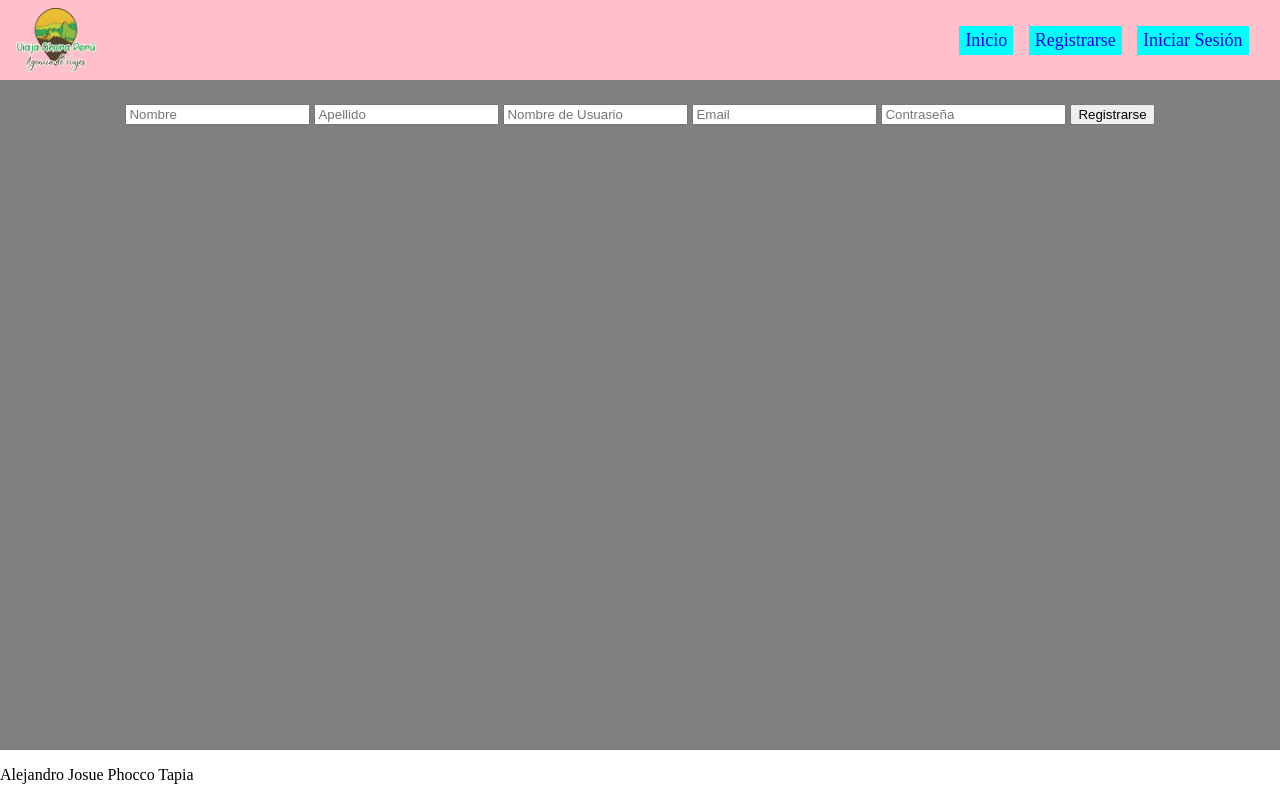
After one commit to AlejandroPhoccoTapia/Lab06-PW2-AlejandroPhocco, a Django app: page /register in a window 1280 px wide. The commit adds this page. Run offline with Django 4.2, Linux system fonts and the light colour scheme.

Commit message:
Se agrego las urls register, login y logout con su respectivo registro de usuario y logeo y comprobacion de usuario.

```diff
--- a/TravelloApp/TravelloPeru/templates/nav.html
+++ b/TravelloApp/TravelloPeru/templates/nav.html
@@ -15,8 +15,8 @@
     <img class="header__img" src="{% static 'img/logo.png' %}" alt="Icono de la pagina">
     <nav class="nav">
       <a class="nav__a" href="/">Inicio</a>
-      <a class="nav__a" href="">Registrarse</a>
-      <a class="nav__a" href="">Iniciar Sesión</a>
+      <a class="nav__a" href="register">Registrarse</a>
+      <a class="nav__a" href="login">Iniciar Sesión</a>
     </nav>
   </header>
 
--- /dev/null
+++ b/TravelloApp/TravelloPeru/templates/register.html
@@ -0,0 +1,17 @@
+{% extends 'nav.html' %}
+
+{% block content%}
+  <main class="main">
+
+    <form action="register" method="post">
+      {% csrf_token %}
+      <input type="text" name="first_name" placeholder="Nombre">
+      <input type="text" name="last_name" placeholder="Apellido">
+      <input type="text" name="username" placeholder="Nombre de Usuario">
+      <input type="email" name="email" placeholder="Email">
+      <input type="text" name="password" placeholder="Contraseña">
+      <button>Registrarse</button>
+    </form>
+
+  </main>
+{% endblock %}
--- a/TravelloApp/TravelloPeru/urls.py
+++ b/TravelloApp/TravelloPeru/urls.py
@@ -7,6 +7,9 @@ from django.conf.urls.static import static
 urlpatterns = [
     path('', views.index, name='index'),
     path('destination/<int:id>', views.destination, name='destination'),
+    path('register', views.register, name='register'),
+    path('login', views.login, name='login'),
+    path('logout', views.logout, name='logout'),
 ]
 
 urlpatterns = urlpatterns + static(settings.MEDIA_URL, document_root=settings.MEDIA_ROOT)
--- a/TravelloApp/TravelloPeru/views.py
+++ b/TravelloApp/TravelloPeru/views.py
@@ -1,5 +1,6 @@
-from django.shortcuts import render
+from django.shortcuts import render, redirect
 from .models import Destination
+from django.contrib.auth.models import User, auth
 
 # Create your views here.
 
@@ -11,3 +12,36 @@ def index(request):
 def destination(request, id):
     destination = Destination.objects.get(id=id)
     return render(request, 'destination.html', {'destination': destination})
+
+def register(request):
+
+    if request.method == 'POST':
+        first_name = request.POST['first_name']
+        last_name = request.POST['last_name']
+        username = request.POST['username']
+        password = request.POST['password']
+        email = request.POST['email']
+
+        user = User.objects.create_user(username=username, password=password, email=email, first_name=first_name, last_name=last_name)
+        user.save()
+
+        return redirect('/')
+    else:
+        return render(request, 'register.html')
+
+def login(request):
+    if request.method == "POST":
+        username = request.POST['username']
+        password = request.POST['password']
+
+        user = auth.authenticate(username=username, password=password)
+
+        if user is not None:
+            auth.login(request, user)
+            return redirect('/')
+    else:
+        return render(request, 'login.html')
+
+def logout(request):
+    auth.logout(request)
+    return redirect('/')
```
Also changed, not shown: TravelloApp/TravelloPeru/templates/login.html (added, +14 -0 lines).
